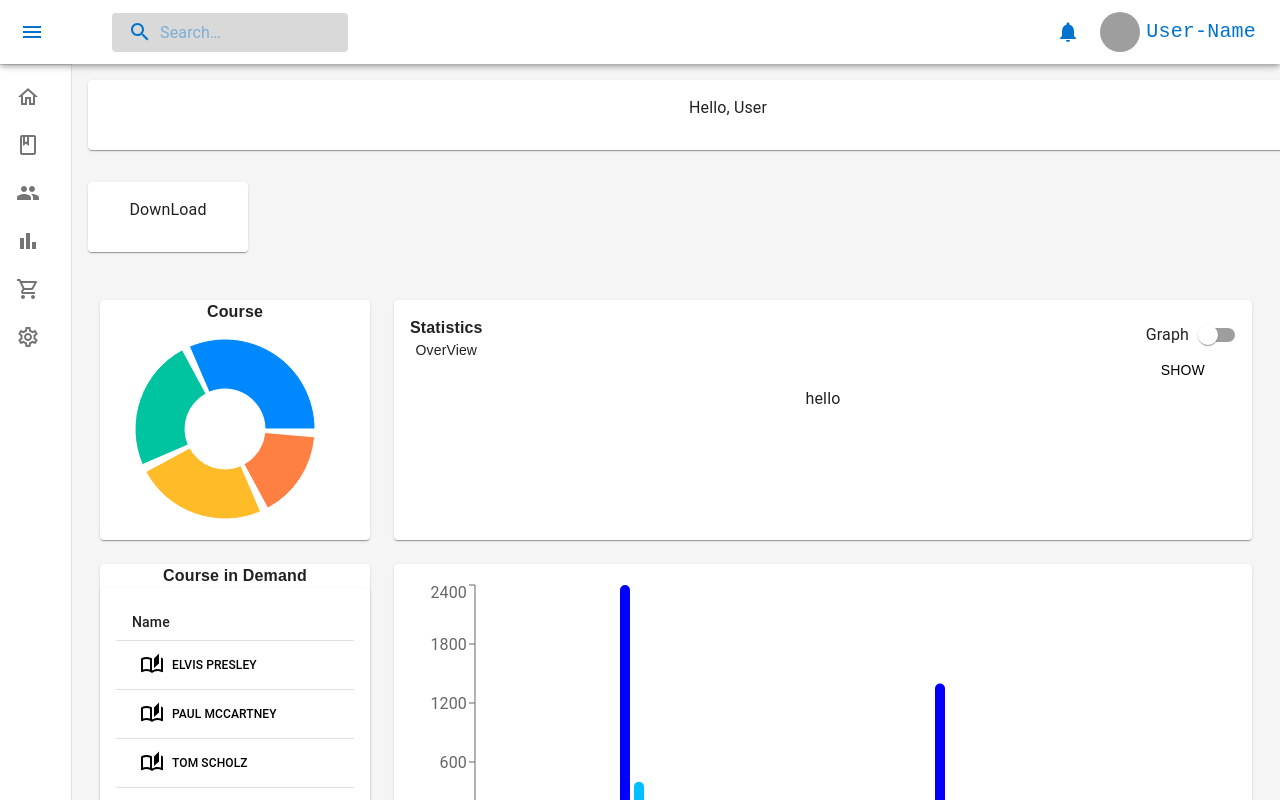
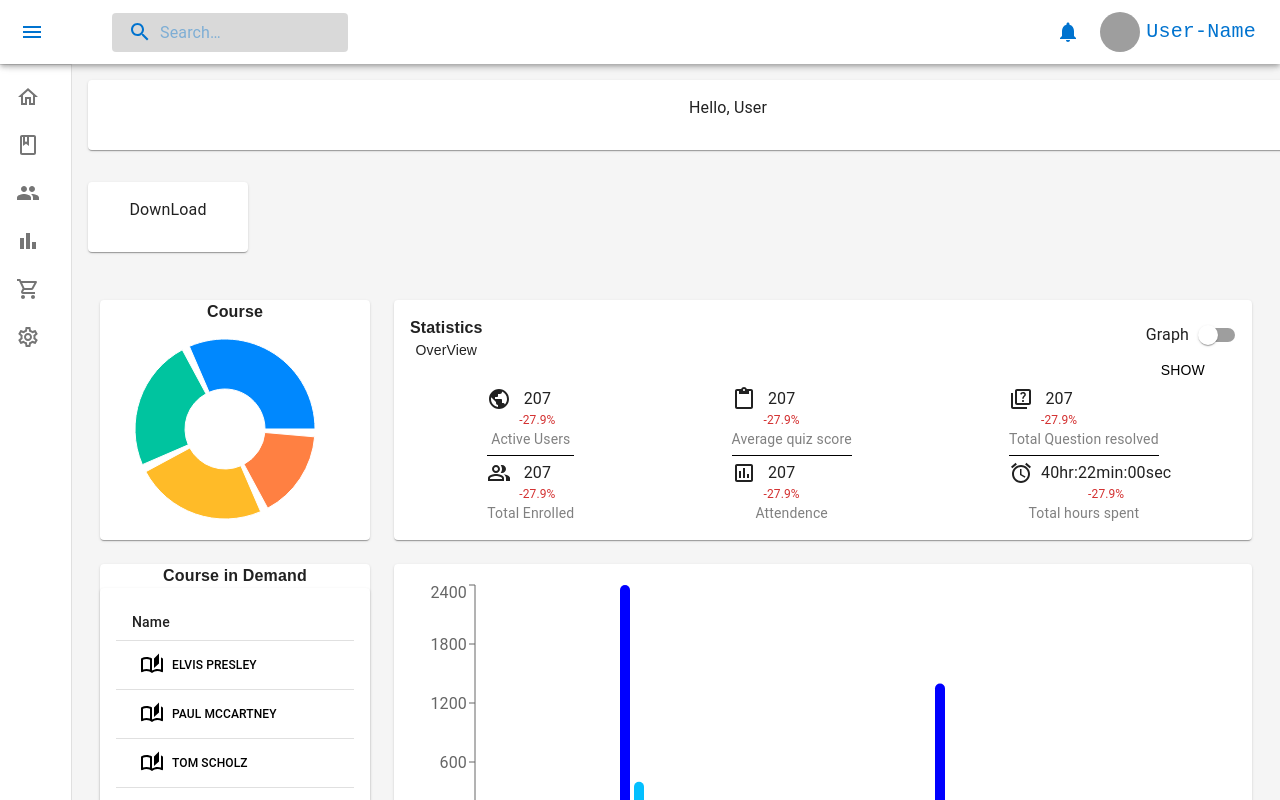
Before and after one commit to devamcodes/DashBoard, a React (Create React App) app in the folder landing_page/: page / in a window 1280 px wide. Shown: the top 800 px of the page. Built offline with nearby package versions, Linux system fonts and the light colour scheme; grey boxes are pictures that could not be loaded.

Commit message:
Basic Overview Hardcoded

```diff
--- a/landing_page/src/components/Stats.js
+++ b/landing_page/src/components/Stats.js
@@ -1,9 +1,194 @@
+import {
+  Typography,
+  Grid,
+  Box,
+  TextField,
+  Paper,
+  Chip,
+  Divider,
+} from "@mui/material";
 import React from "react";
-
+import PublicIcon from "@mui/icons-material/Public";
+import ContentPasteIcon from "@mui/icons-material/ContentPaste";
+import PeopleAltOutlinedIcon from "@mui/icons-material/PeopleAltOutlined";
+import InsertChartOutlinedTwoToneIcon from "@mui/icons-material/InsertChartOutlinedTwoTone";
+import QuizOutlinedIcon from "@mui/icons-material/QuizOutlined";
+import AccessAlarmOutlinedIcon from "@mui/icons-material/AccessAlarmOutlined";
 function Stats() {
   return (
     <>
-      <>hello</>
+      <Grid
+        container
+        spacing={10}
+        direction={"row"}
+        justifyContent={"space-evenly"}
+      >
+        <Grid item>
+          <Grid item style={{ marginBottom: "5px" }}>
+            {/* <Paper elevation={3} sx={{ p: 2 }}> */}
+            {/* <Chip */}
+            <Box
+              style={{
+                // backgroundColor: "lightgreen",
+                width: "30px",
+                borderRadius: "40%",
+                display: "flex",
+                flexDirection: "row",
+                justifyContents: "center",
+                //   marginRight: "10px",
+              }}
+            >
+              <PublicIcon />
+              <Typography sx={{ ml: 1 }}>
+                207{" "}
+                <Typography color="error" style={{ fontSize: "12px" }}>
+                  {" "}
+                  -27.9%
+                </Typography>
+              </Typography>
+            </Box>
+            <Typography style={{ fontSize: "14px", color: "grey" }}>
+              Active Users
+            </Typography>
+            {/* </Paper> */}
+          </Grid>
+          <Divider style={{ backgroundColor: "black", marginBottom: "5px" }} />
+          <Grid item>
+            <Box
+              style={{
+                // backgroundColor: "lightgreen",
+                width: "30px",
+                borderRadius: "40%",
+                display: "flex",
+                flexDirection: "row",
+                justifyContents: "center",
+                //   marginRight: "10px",
+              }}
+            >
+              <PeopleAltOutlinedIcon />
+              <Typography sx={{ ml: 1 }}>
+                207{" "}
+                <Typography color="error" style={{ fontSize: "12px" }}>
+                  {" "}
+                  -27.9%
+                </Typography>
+              </Typography>
+            </Box>
+            <Typography style={{ fontSize: "14px", color: "grey" }}>
+              Total Enrolled{" "}
+            </Typography>
+          </Grid>
+        </Grid>
+        <Grid item>
+          <Grid item style={{ marginBottom: "5px" }}>
+            <Box
+              style={{
+                // backgroundColor: "lightgreen",
+                width: "30px",
+                borderRadius: "40%",
+                display: "flex",
+                flexDirection: "row",
+                justifyContents: "center",
+                //   marginRight: "10px",
+              }}
+            >
+              <ContentPasteIcon />
+              <Typography sx={{ ml: 1 }}>
+                207{" "}
+                <Typography color="error" style={{ fontSize: "12px" }}>
+                  {" "}
+                  -27.9%
+                </Typography>
+              </Typography>
+            </Box>
+            <Typography style={{ fontSize: "14px", color: "grey" }}>
+              Average quiz score
+            </Typography>
+          </Grid>
+          <Divider style={{ backgroundColor: "black", marginBottom: "5px" }} />
+
+          <Grid item>
+            <Box
+              style={{
+                // backgroundColor: "lightgreen",
+                width: "30px",
+                borderRadius: "40%",
+                display: "flex",
+                flexDirection: "row",
+                justifyContents: "center",
+                //   marginRight: "10px",
+              }}
+            >
+              <InsertChartOutlinedTwoToneIcon />
+              <Typography sx={{ ml: 1 }}>
+                207{" "}
+                <Typography color="error" style={{ fontSize: "12px" }}>
+                  {" "}
+                  -27.9%
+                </Typography>
+              </Typography>
+            </Box>
+            <Typography style={{ fontSize: "14px", color: "grey" }}>
+              Attendence
+            </Typography>
+          </Grid>
+        </Grid>
+
+        <Grid item>
+          <Grid item style={{ marginBottom: "5px" }}>
+            <Box
+              style={{
+                // backgroundColor: "lightgreen",
+                width: "30px",
+                borderRadius: "40%",
+                display: "flex",
+                flexDirection: "row",
+                justifyContents: "center",
+                //   marginRight: "10px",
+              }}
+            >
+              <QuizOutlinedIcon />
+              <Typography sx={{ ml: 1 }}>
+                207{" "}
+                <Typography color="error" style={{ fontSize: "12px" }}>
+                  {" "}
+                  -27.9%
+                </Typography>
+              </Typography>
+            </Box>
+            <Typography style={{ fontSize: "14px", color: "grey" }}>
+              Total Question resolved
+            </Typography>
+          </Grid>
+          <Divider style={{ backgroundColor: "black", marginBottom: "5px" }} />
+
+          <Grid item>
+            <Box
+              style={{
+                // backgroundColor: "lightgreen",
+                width: "30px",
+                borderRadius: "40%",
+                display: "flex",
+                flexDirection: "row",
+                justifyContents: "center",
+                //   marginRight: "10px",
+              }}
+            >
+              <AccessAlarmOutlinedIcon />
+              <Typography sx={{ ml: 1 }}>
+                40hr:22min:00sec
+                <Typography color="error" style={{ fontSize: "12px" }}>
+                  {" "}
+                  -27.9%
+                </Typography>
+              </Typography>
+            </Box>
+            <Typography style={{ fontSize: "14px", color: "grey" }}>
+              Total hours spent
+            </Typography>
+          </Grid>
+        </Grid>
+      </Grid>
     </>
   );
 }
```
